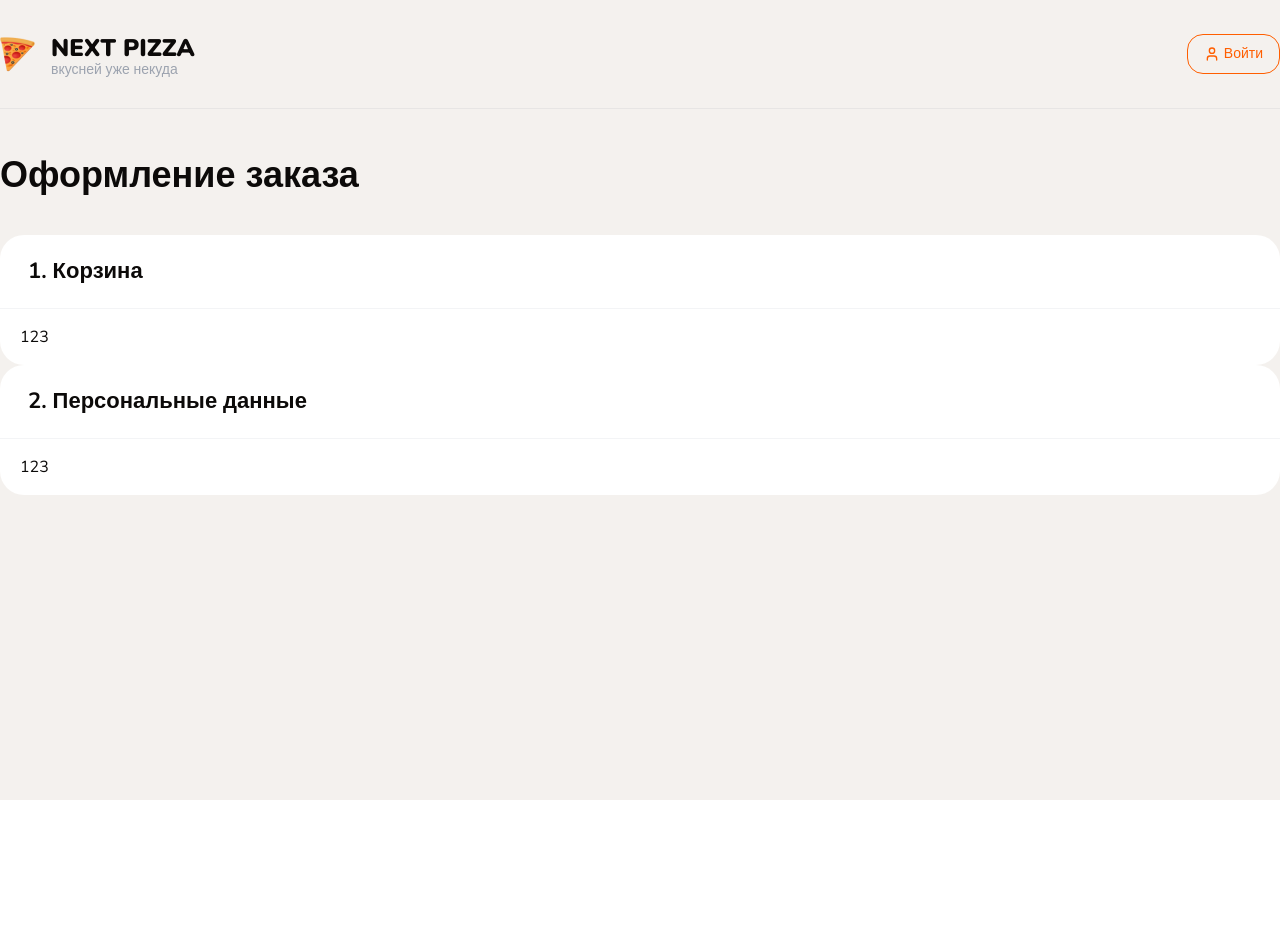
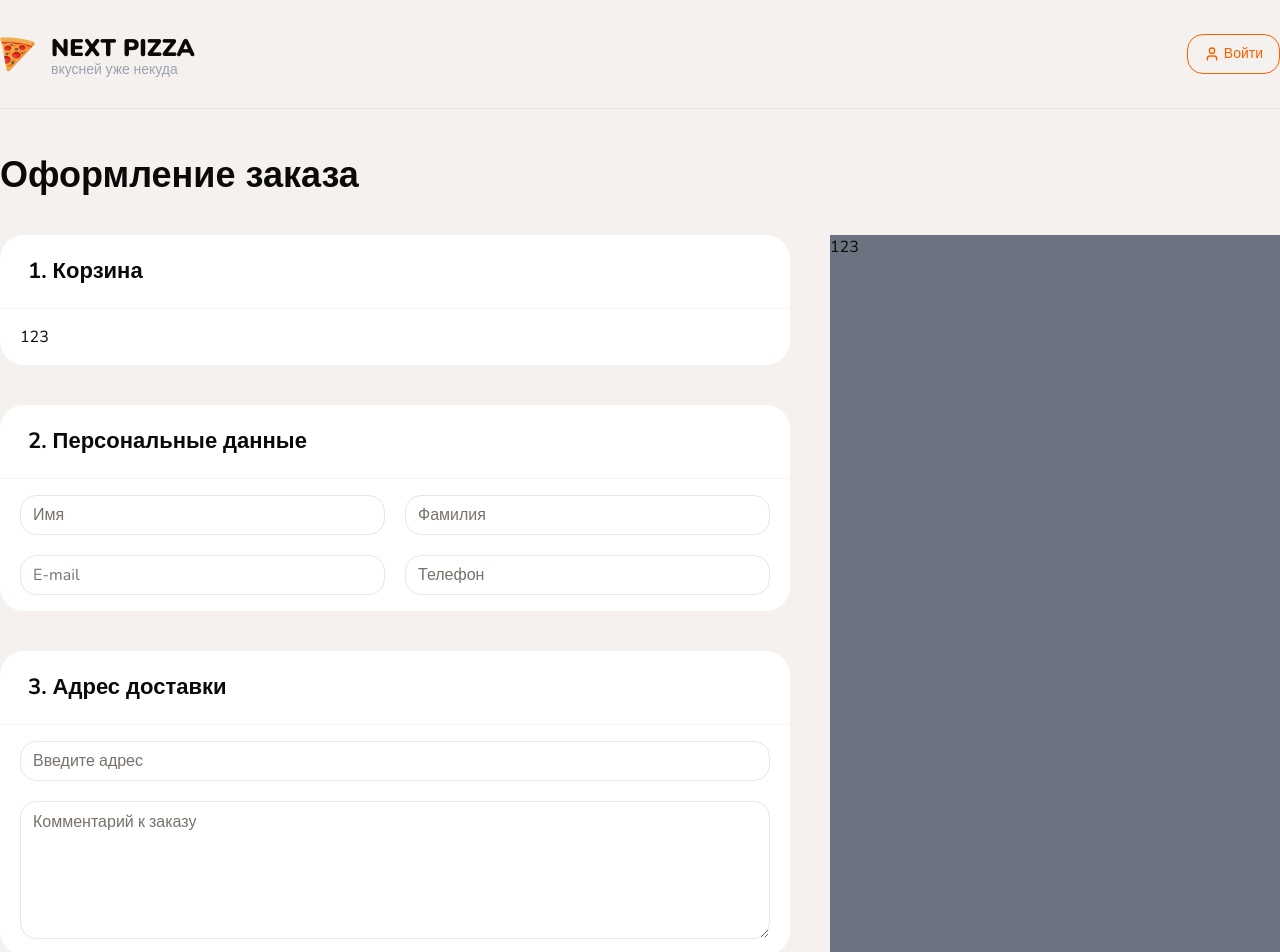
Before and after one commit to ValeraKaktotak/Next-Pizza-2024, a Next.js app: page /checkout in a window 1280 px wide. Shown: the top 952 px of the page. Before the commit the page ends 800 px from the top, so only its background shows below. Built offline with nearby package versions, Linux system fonts and the light colour scheme; no server answers.

Commit message:
done static base design for page left side

```diff
--- a/app/(checkout)/checkout/page.tsx
+++ b/app/(checkout)/checkout/page.tsx
@@ -1,4 +1,5 @@
 import { Container, Title, WhiteBlock } from '@/shared/components/shared'
+import { Input, Textarea } from '@/shared/components/ui'
 
 export default function CheckoutPage() {
   return (
@@ -7,8 +8,43 @@ export default function CheckoutPage() {
         text='Оформление заказа'
         className='mb-8 mt-10 text-[36px] font-extrabold'
       />
-      <WhiteBlock title='1. Корзина'>123</WhiteBlock>
-      <WhiteBlock title='2. Персональные данные'>123</WhiteBlock>
+      <div className='flex gap-10'>
+        {/* Left Side */}
+        <div className='mb-20 flex flex-1 flex-col gap-10'>
+          <WhiteBlock title='1. Корзина'>123</WhiteBlock>
+
+          <WhiteBlock title='2. Персональные данные'>
+            <div className='grid grid-cols-2 gap-5'>
+              <Input name='firstName' className='text-base' placeholder='Имя' />
+              <Input
+                name='lastName'
+                className='text-base'
+                placeholder='Фамилия'
+              />
+              <Input name='email' className='text-base' placeholder='E-mail' />
+              <Input name='phone' className='text-base' placeholder='Телефон' />
+            </div>
+          </WhiteBlock>
+
+          <WhiteBlock title='3. Адрес доставки'>
+            <div className='flex flex-col gap-5'>
+              <Input
+                name='address'
+                className='text-base'
+                placeholder='Введите адрес'
+              />
+              <Textarea
+                rows={5}
+                className='text-base'
+                placeholder='Комментарий к заказу'
+              />
+            </div>
+          </WhiteBlock>
+        </div>
+
+        {/* Right Side */}
+        <div className='w-[450px] bg-gray-500'>123</div>
+      </div>
     </Container>
   )
 }
--- a/shared/components/ui/index.ts
+++ b/shared/components/ui/index.ts
@@ -7,3 +7,4 @@ export { Popover } from './popover'
 export { Select } from './select'
 export { Skeleton } from './skeleton'
 export { Slider } from './slider'
+export { Textarea } from './textarea'
--- /dev/null
+++ b/shared/components/ui/textarea.tsx
@@ -0,0 +1,24 @@
+import * as React from "react"
+
+import { cn } from "@/shared/lib/utils"
+
+export interface TextareaProps
+  extends React.TextareaHTMLAttributes<HTMLTextAreaElement> {}
+
+const Textarea = React.forwardRef<HTMLTextAreaElement, TextareaProps>(
+  ({ className, ...props }, ref) => {
+    return (
+      <textarea
+        className={cn(
+          "flex min-h-[80px] w-full rounded-md border border-input bg-background px-3 py-2 text-sm ring-offset-background placeholder:text-muted-foreground focus-visible:outline-none focus-visible:ring-2 focus-visible:ring-ring focus-visible:ring-offset-2 disabled:cursor-not-allowed disabled:opacity-50",
+          className
+        )}
+        ref={ref}
+        {...props}
+      />
+    )
+  }
+)
+Textarea.displayName = "Textarea"
+
+export { Textarea }
```
